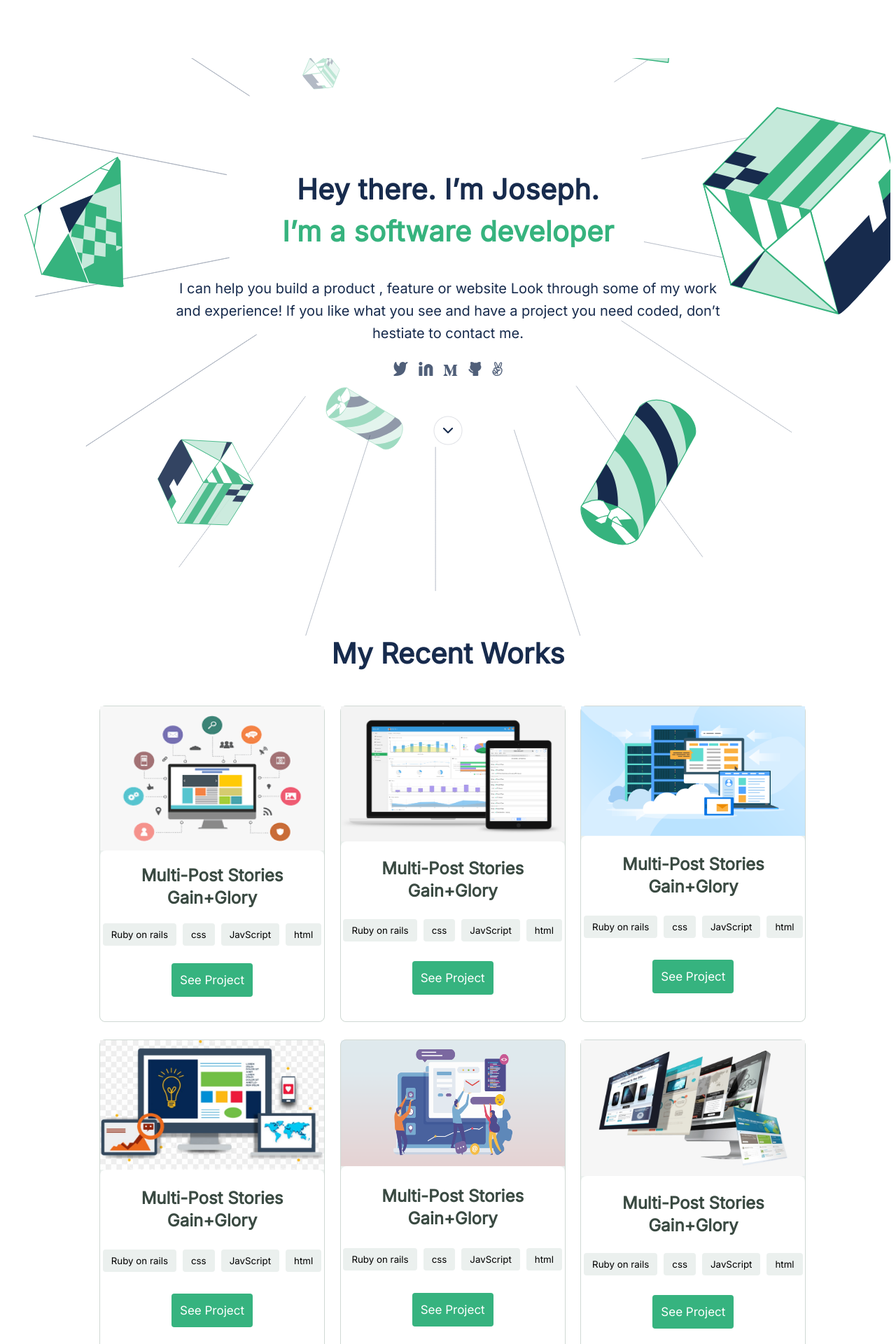
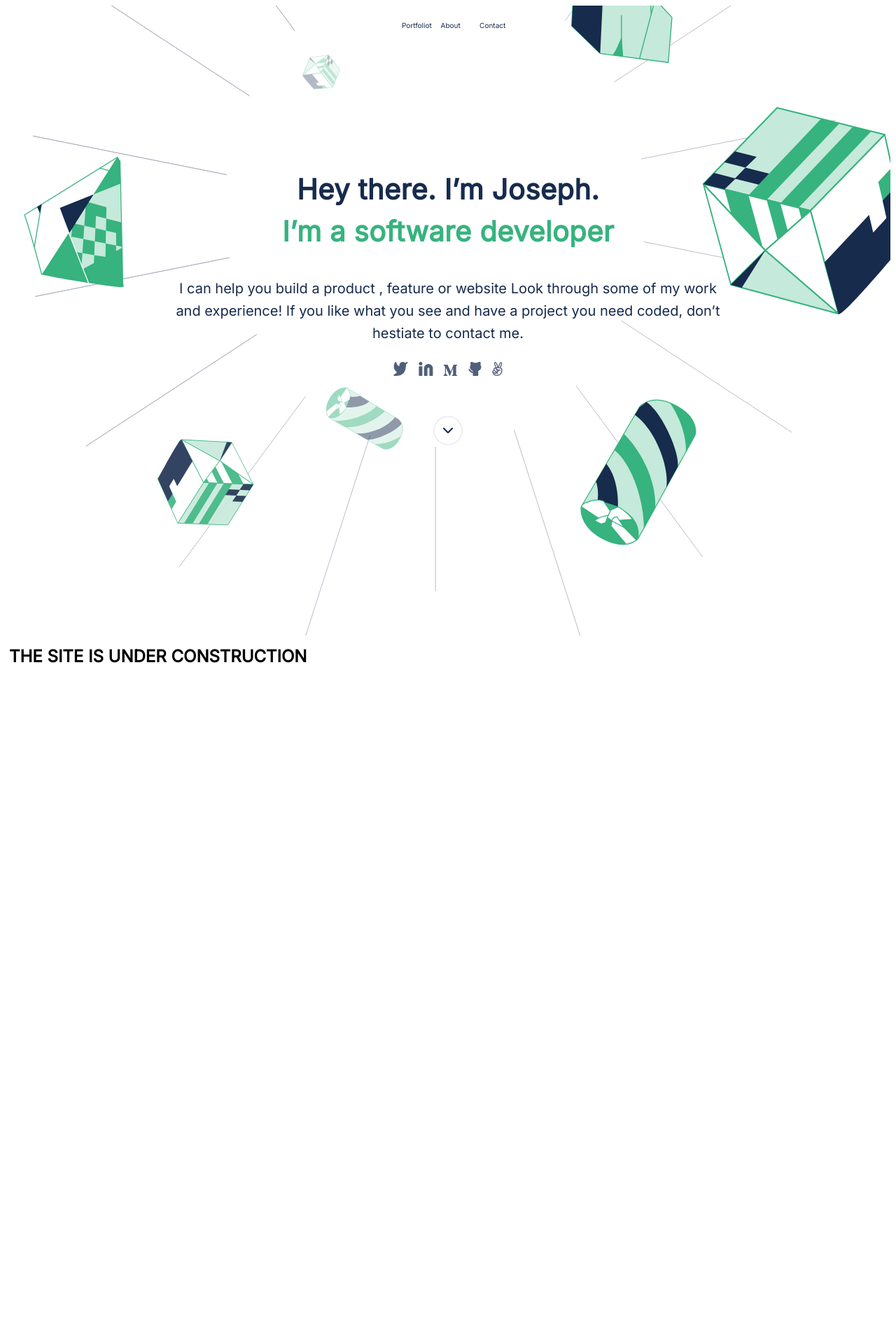
Before and after one commit to Grandi0z/Portfolio-joskal, a PHP site: page / in a window 1280 px wide. Shown: the top 1920 px of the page at 70% size. After the commit the page ends 947 px from the top, so only its background shows below. Run offline with PHP 8.4, Linux system fonts and the light colour scheme.

Commit message:
construction

```diff
--- a/index.html
+++ b/index.html
@@ -58,7 +58,10 @@
             </div>
         </section>
     </section>
-    <section id="recent-works">
+    <section>
+        <h1>THE SITE IS UNDER CONSTRUCTION</h1>
+    </section>
+    <!-- <section id="recent-works">
 
         <div id="popupContainer">
             <article id="projectDetail" class="projectDetail">
@@ -218,6 +221,6 @@
         <p id="mailadress">josephkausi@gmail.com</p>
         <script src="https://cdn.jsdelivr.net/npm/bootstrap@5.2.3/dist/js/bootstrap.bundle.min.js"></script>
         <script src="script/script.js"></script>
-    </footer>
+    </footer> -->
 </body>
 </html>
--- a/script/script.js
+++ b/script/script.js
@@ -32,7 +32,7 @@ document.addEventListener('click', () => {
 const objProject = {
   title: 'Keeping track of hundreds of components',
   description: "Lorem Ipsum is simply dummy text of the printing and typesetting industry. Lorem Ipsum has been the industry's standard dummy text ever since the 1500s, when an unknown printer took a galley of type and scrambled it 1960s with the releaLorem Ipsum is simply dummy text of the printing and typesetting industry. Lorem Ipsum has been the industry's standard dummy text ever since the 1500s, when an unknown printer took a galley of type and scrambled it 1960s with the relea",
-  image: 'image/projet1.png',
+  image: 'image/awesome book2.png',
   technologie: ['Ruby on Rails', 'css', 'JavaScript', 'html'],
   linkSource: 'https//www....',
   linkLive: 'https//www....',
--- a/style/styles.css
+++ b/style/styles.css
@@ -326,7 +326,6 @@ textarea {
 /* popup project's details */
 .projectDetail {
   display: flex;
-  position: fixed;
   top: 0;
   right: 0;
   width: 90%;
@@ -1035,6 +1034,7 @@ textarea {
     align-self: flex-end;
     border-top: 1px solid #ebf0ee;
   }
+
 }
 
 .transition1 {
```
Also changed, not shown: package.json (+5 -2 lines), .eslintrc.json, image/awesome book1.png (added), image/awesome book2.png (added), image/todoList.png (added), package-lock.json.
